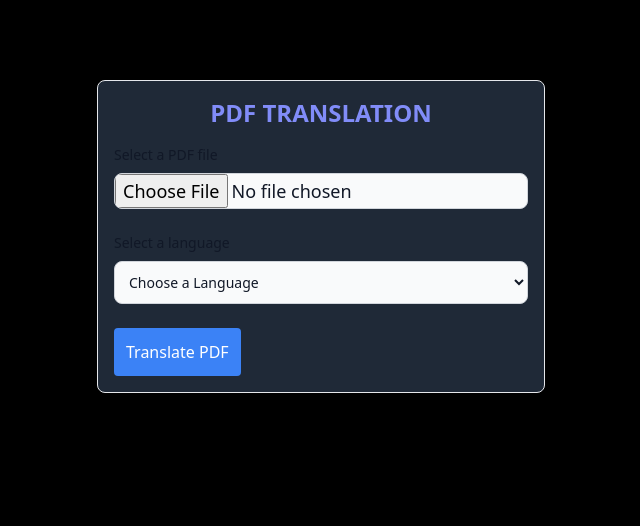
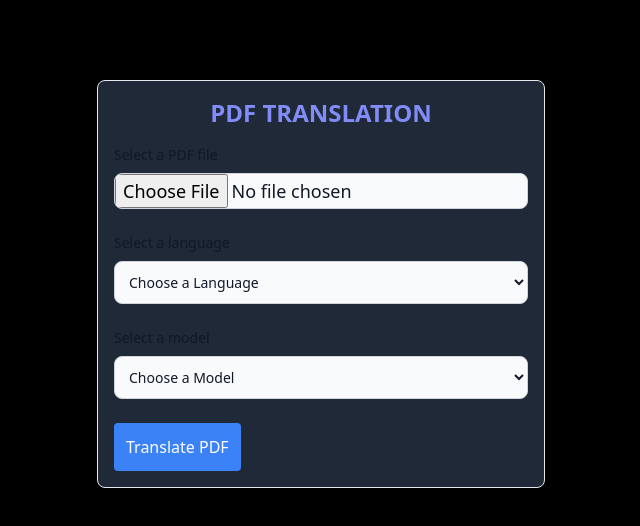
Before and after one commit to Meet3456/DATAHACK_CODE-OMEGA, a React (Create React App) app in the folder react-client/: page /trans in a window 1280 px wide. Shown: the top 526 px of the page, without its empty margins (319-959 px from the left). Built offline with nearby package versions, Linux system fonts and the light colour scheme; a web font is replaced by a local one.

Commit message:
upload translate function

```diff
--- a/react-client/src/views/Trans.js
+++ b/react-client/src/views/Trans.js
@@ -3,6 +3,7 @@ import React, { useState } from 'react';
 const Trans = () => {
     const [selectedFile, setSelectedFile] = useState(null);
     const [selectedLanguage, setSelectedLanguage] = useState('');
+    const [selectedModel, setSelectedModel] = useState('');
 
     const handleFileChange = (event) => {
         const file = event.target.files[0];
@@ -13,13 +14,30 @@ const Trans = () => {
         setSelectedLanguage(event.target.value);
     };
 
+    const handleModelChange = (event) => {
+        setSelectedModel(event.target.value);
+    };
+
     const translatePdf = () => {
-        if (selectedFile && selectedLanguage) {
-            // Implement PDF translation logic here
-            console.log(`Translate ${selectedFile.name} to ${selectedLanguage}`);
-            // You can send the file to the Flask route using fetch or Axios.
+        if (selectedFile && selectedLanguage && selectedModel) {
+            const formData = new FormData();
+            formData.append('pdf_file', selectedFile);
+            formData.append('selected_language', selectedLanguage);
+            formData.append('selected_model', selectedModel);
+
+            fetch('/translate', {
+                method: 'POST',
+                body: formData,
+            })
+                .then(response => response.json())
+                .then(data => {
+                    console.log(data); // You can handle the response from Flask here
+                })
+                .catch(error => {
+                    console.error('Error:', error);
+                });
         } else {
-            alert('Please select a file and a language for translation.');
+            alert('Please select a file, language, and model for translation.');
         }
     };
 
@@ -53,6 +71,21 @@ const Trans = () => {
                 </select>
             </div>
 
+            <div className="mb-6">
+                <label htmlFor="models" className="block mb-2 text-sm font-medium text-gray-900 dark:text-white">Select a model</label>
+                <select
+                    id="models"
+                    onChange={handleModelChange}
+                    className="bg-gray-50 border border-gray-300 text-gray-900 text-sm rounded-lg focus:ring-blue-500 focus:border-blue-500 block w-full p-2.5 dark:bg-gray-700 dark:border-gray-600 dark:placeholder-gray-400 dark:text-white dark:focus:ring-blue-500 dark:focus:border-blue-500"
+                >
+                    <option value="">Choose a Model</option>
+                    <option value="model1">Model 1</option>
+                    <option value="model2">Model 2</option>
+                    <option value="model3">Model 3</option>
+                    {/* Add more model options here */}
+                </select>
+            </div>
+
             <button
                 onClick={translatePdf}
                 className="bg-blue-500 hover:bg-blue-600 text-white p-3 rounded transition duration-300 ease-in-out cursor-pointer"
```
Also changed, not shown: 1 other file (tests, documents, lock files or other folders).
